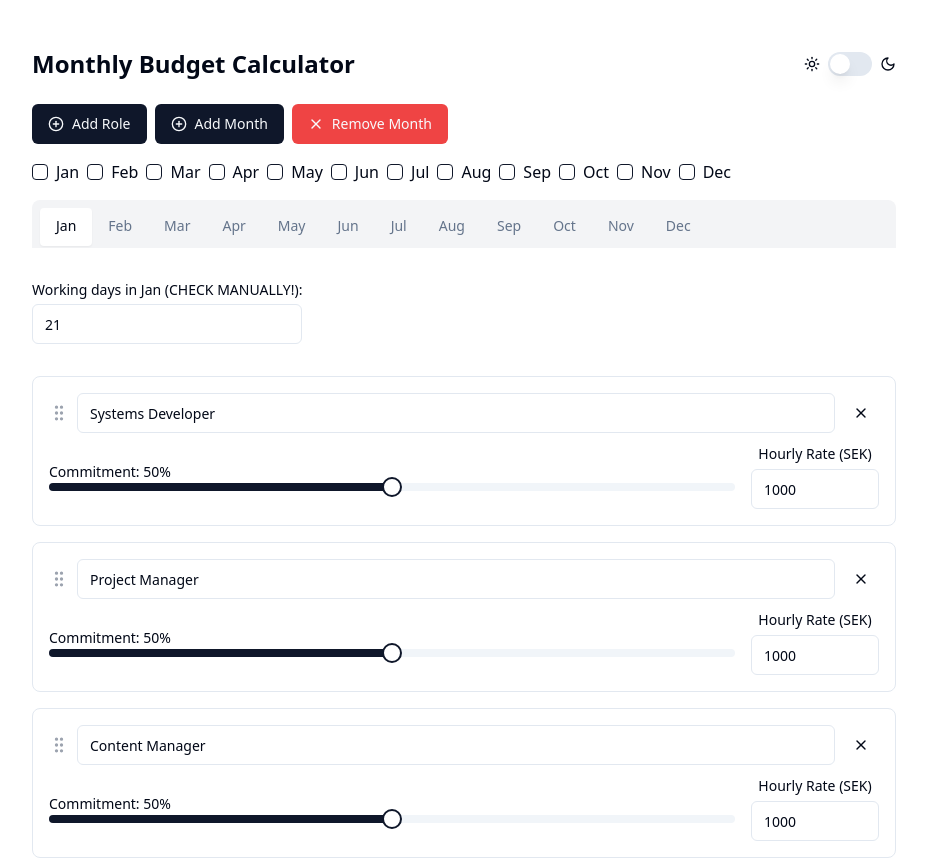
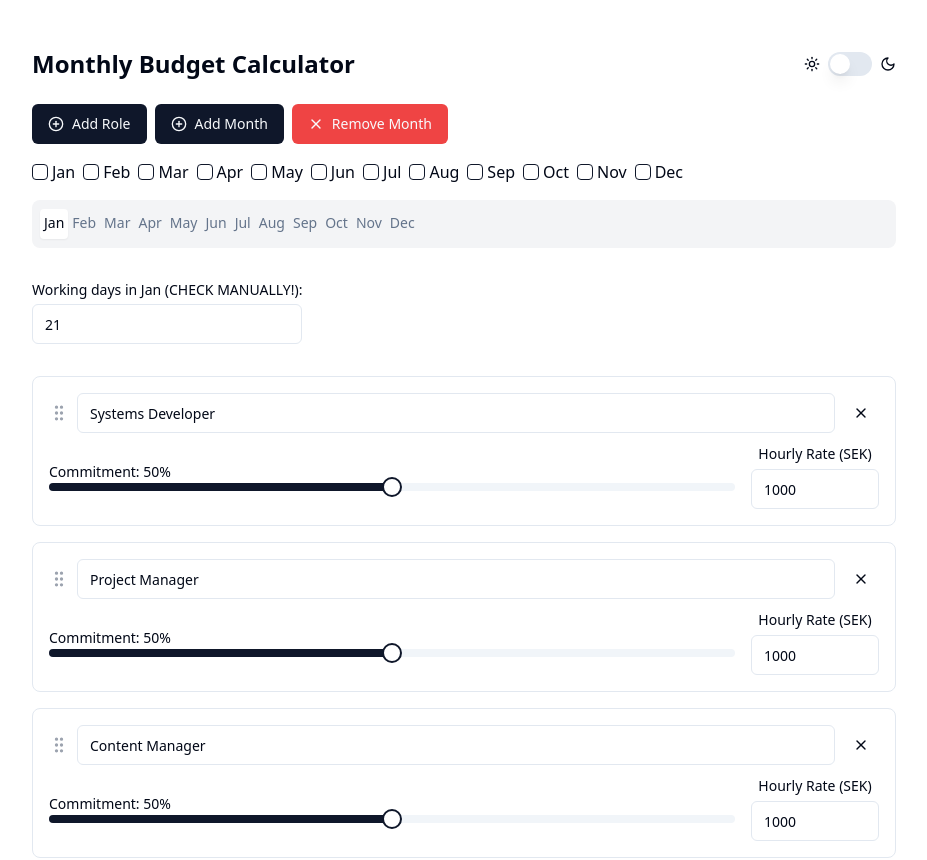
Before and after one commit to anders-brunoson/budget-calculator, a React (Vite) app: page / in a window 1280 px wide. Shown: the top 860 px of the page, without its empty margins (176-1103 px from the left). Built offline with nearby package versions, Linux system fonts and the light colour scheme.

Commit message:
Tighter TabsList

```diff
--- a/src/components/BudgetCalculator.jsx
+++ b/src/components/BudgetCalculator.jsx
@@ -263,7 +263,7 @@ const calculateBudget = () => {
       )}
       <div className="mb-4 flex flex-wrap gap-2">
         {months.map(month => (
-          <label key={month} className="flex items-center space-x-2">
+          <label key={month} className="flex items-center space-x-1">
             <Checkbox
               checked={selectedMonths.includes(month)}
               onCheckedChange={() => handleMonthSelect(month)}
@@ -273,13 +273,13 @@ const calculateBudget = () => {
         ))}
       </div>
       <Tabs value={activeTab} onValueChange={setActiveTab} className="w-full">
-        <div className="mb-6 bg-gray-100 p-1 rounded-t-lg">
+        <div className="mb-6 bg-gray-100 p-1 rounded-lg">
           <TabsList className="w-full flex flex-wrap justify-start bg-transparent">
             {months.map(month => (
               <TabsTrigger
                 key={month}
                 value={month}
-                className="px-4 py-2 border-b-2 border-transparent hover:border-gray-300 focus:outline-none focus:border-blue-500"
+                className="px-1 py-1 border-b-2 border-transparent hover:border-gray-300 focus:outline-none focus:border-blue-500"
               >
                 {capitalize(month)}
               </TabsTrigger>
```
Lines whose indentation alone changed are shown as unchanged.
